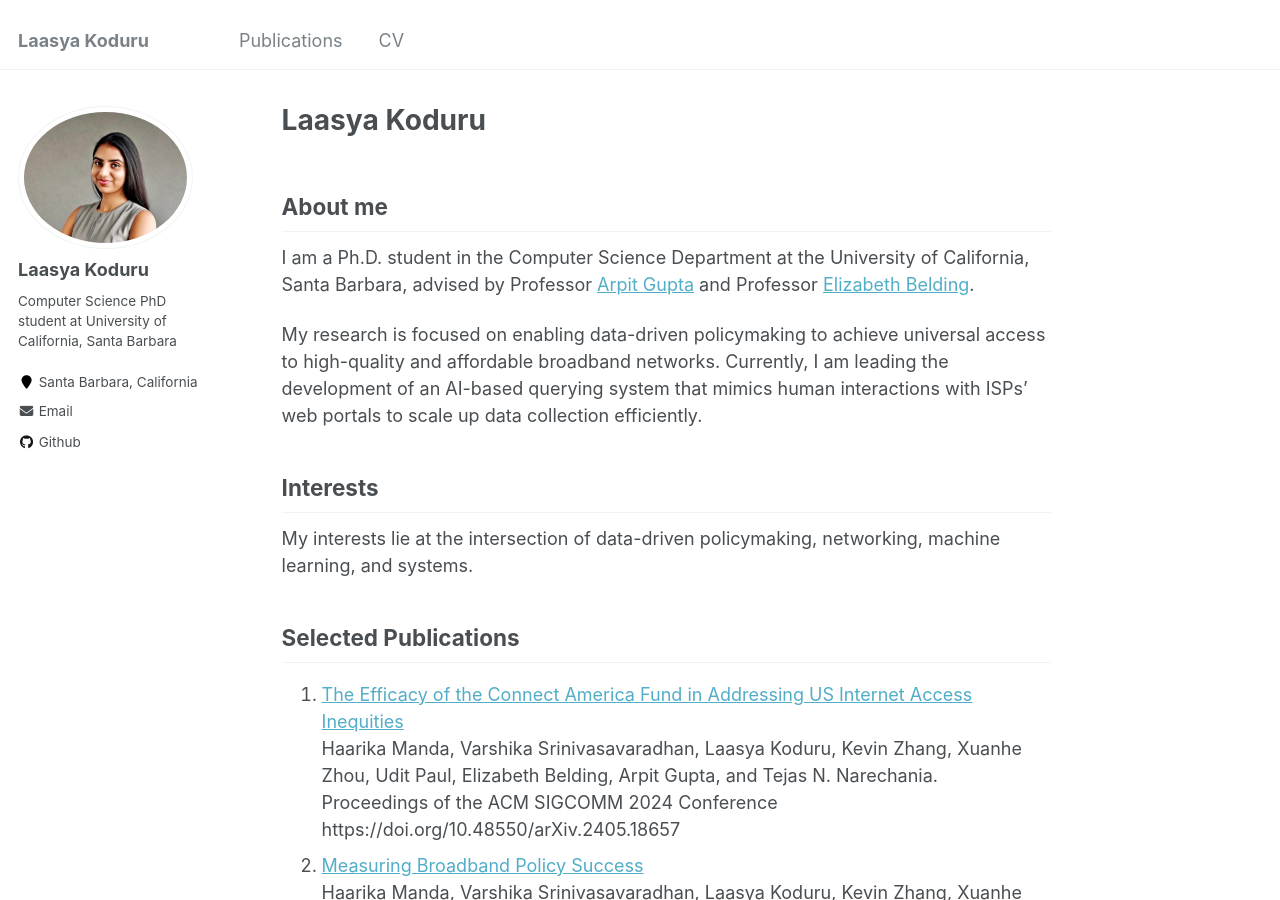
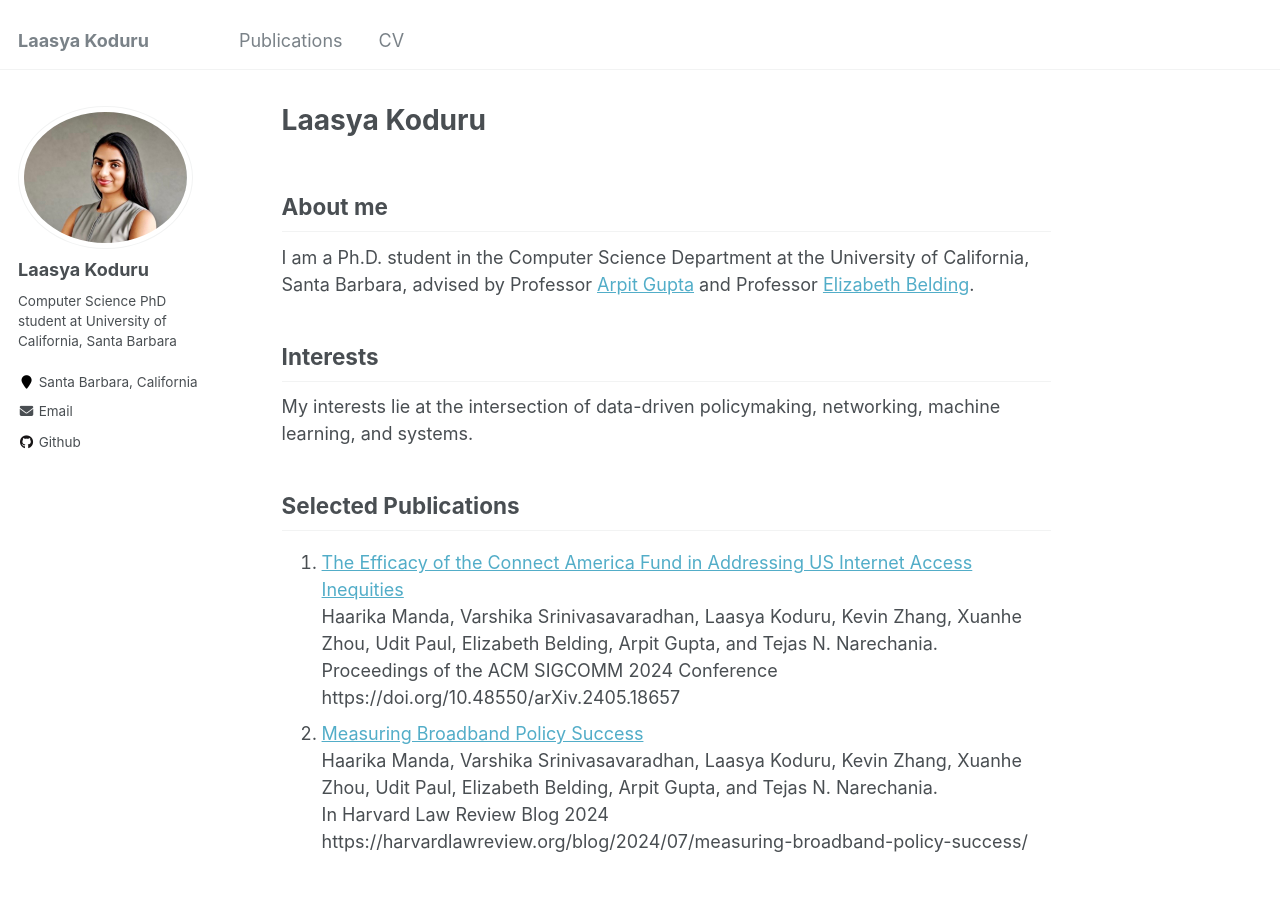
Before and after one commit to lmkoduru/lmkoduru.github.io, a Jekyll site: the page built from _pages/about.md, in a window 1280 px wide and 900 px high. Built offline with Jekyll 4.4.1, drawn with Linux system fonts in a browser that asks for light colours; a file with an impossible date is left out.

Commit message:
Update about.md

```diff
--- a/_pages/about.md
+++ b/_pages/about.md
@@ -12,7 +12,7 @@ About me
 ------
 I am a Ph.D. student in the Computer Science Department at the University of California, Santa Barbara, advised by Professor [Arpit Gupta](https://sites.cs.ucsb.edu/~arpitgupta/) and Professor [Elizabeth Belding](https://ebelding.cs.ucsb.edu).
 
-My research is focused on enabling data-driven policymaking to achieve universal access to high-quality and affordable broadband networks. Currently, I am leading the development of an AI-based querying system that mimics human interactions with ISPs' web portals to scale up data collection efficiently.
+
 
 
 Interests
```
